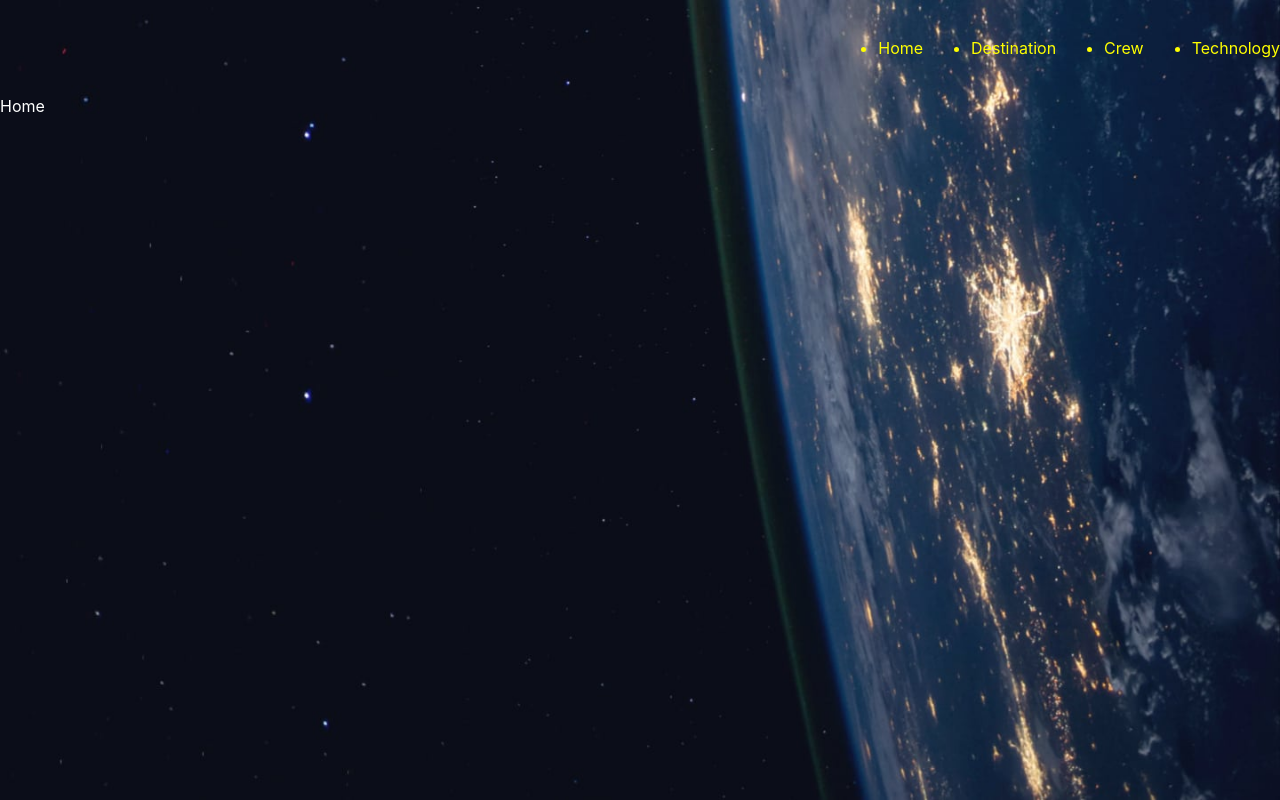
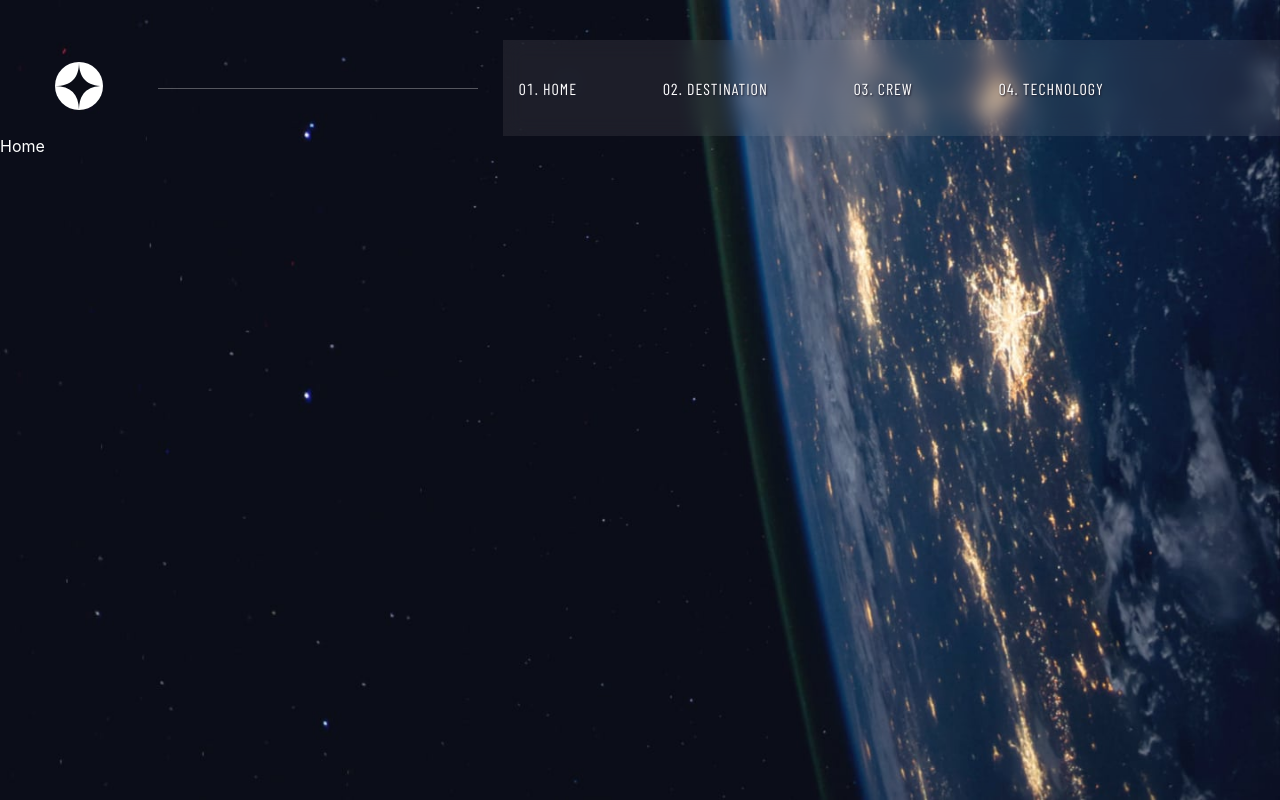
Before and after one commit to Miyka96/Space-Tourism--React-Project, a React (Create React App) app: page / in a window 1280 px wide. Built offline with nearby package versions, Linux system fonts and the light colour scheme; a web font is replaced by a local one.

Commit message:
css navbar

```diff
--- a/src/App.css
+++ b/src/App.css
@@ -40,6 +40,8 @@ h5{
     font-family: 'Barlow Condensed', sans-serif;
     font-size: 16px;
     letter-spacing: 1px;
+    text-transform: uppercase;
+    list-style: decimal-leading-zero;
 }
 
 
--- a/src/App.jsx
+++ b/src/App.jsx
@@ -2,6 +2,7 @@ import { useState } from "react";
 import "./App.css";
 import Navbar from "./Components/Partials/Navbar/Navbar";
 import Section from "./Components/Section/Section";
+import MenuDecoration from "./Components/Partials/MenuDecoration/MenuDecoration";
 import Home from "./Components/Home/Home";
 import Destination from "./Components/Destination/Destination";
 import Crew from "./Components/Crew/Crew";
@@ -17,9 +18,11 @@ function App() {
         <Navbar
           navList={mainMenu}
           onClick={setSection}
-          liClass="mainMenuLi"
+          liClass={["mainMenuLi nav_text"]}
           ulClass="mainMenuUl"
-        />
+        >
+          <MenuDecoration/>
+        </Navbar>
 
         {(() => {
           switch (section) {
--- a/src/Components/Destination/Destination.jsx
+++ b/src/Components/Destination/Destination.jsx
@@ -18,7 +18,7 @@ const Destination = () => {
         onClick={setDestination}
         liClass="destinationLi"
         ulClass="destinationUl"
-      />
+      ></Navbar>
 
       {(() => {
         switch (destination) {
--- /dev/null
+++ b/src/Components/Partials/MenuDecoration/MenuDecoration.jsx
@@ -0,0 +1,26 @@
+import "./index.css";
+
+const MenuDecoration = () => {
+  return (
+    <div className="decoration">
+
+      <div className="icon">
+        <svg xmlns="http://www.w3.org/2000/svg" width="48" height="48">
+          <g fill="none" fill-rule="evenodd">
+            <circle cx="24" cy="24" r="24" fill="#FFF" />
+            <path
+              fill="#0B0D17"
+              d="M24 0c0 16-8 24-24 24 15.718.114 23.718 8.114 24 24 0-16 8-24 24-24-16 0-24-8-24-24z"
+            />
+          </g>
+        </svg>
+      </div>
+
+      <div className="line_wrapper">
+        <div className="line"></div>
+      </div>
+    </div>
+  );
+};
+
+export default MenuDecoration;
--- /dev/null
+++ b/src/Components/Partials/MenuDecoration/index.css
@@ -0,0 +1,18 @@
+.decoration{
+    display: flex;
+    align-items: center;
+    flex-grow:2;
+}
+.icon{
+    margin-left: 55px;
+}
+.line_wrapper{
+    margin-left:55px;
+    margin-right:25px;
+    flex-grow:2;
+}
+.line{
+    height:1px;
+    width:100%;
+    background-color: #ffffff4d;
+}
--- a/src/Components/Partials/Navbar/Navbar.jsx
+++ b/src/Components/Partials/Navbar/Navbar.jsx
@@ -1,13 +1,18 @@
 import './index.css'
 
-const Navbar = ({onClick, navList, liClass, ulClass}) => {
+const Navbar = ({ children, onClick, navList, liClass, ulClass}) => {
+
     const callback = (e) => {
         onClick(e.target.textContent)
     }
+
     return(
-        <ul className={ulClass}>
-            {navList.map((navEl) => (<li key={navEl} className={liClass} onClick={callback}>{navEl}</li>) )}
+        <div className="nav">
+            {children}
+            <ul className={ulClass}>
+            {navList.map((navEl) => (<li key={navEl} className={[liClass]}  onClick={callback}>{navEl}</li>) )}
         </ul>
+        </div>
     )
 }
 
--- a/src/Components/Partials/Navbar/index.css
+++ b/src/Components/Partials/Navbar/index.css
@@ -1,11 +1,23 @@
+.nav{
+    padding-top: 40px;
+    display:flex;
+    justify-content:space-between;
+}
 .mainMenuUl{
+    list-style: none;
+    width:777px;
     height: 96px;
     color: white;
     display:flex;
     align-items: center;
-    justify-content: flex-end;
-    gap: 48px;
+    justify-content: flex-start;
+    gap: 30px;
+    background-color:rgba(222, 222, 222, 0.088);
+    backdrop-filter: blur(10px);
 }
 .mainMenuLi{
-    color: yellow;
+    margin: 0 40px;
+    filter: blur(0px);
+    cursor:pointer;
+    text-shadow: 1px 1px 2px rgb(34, 32, 47);
 }
```
